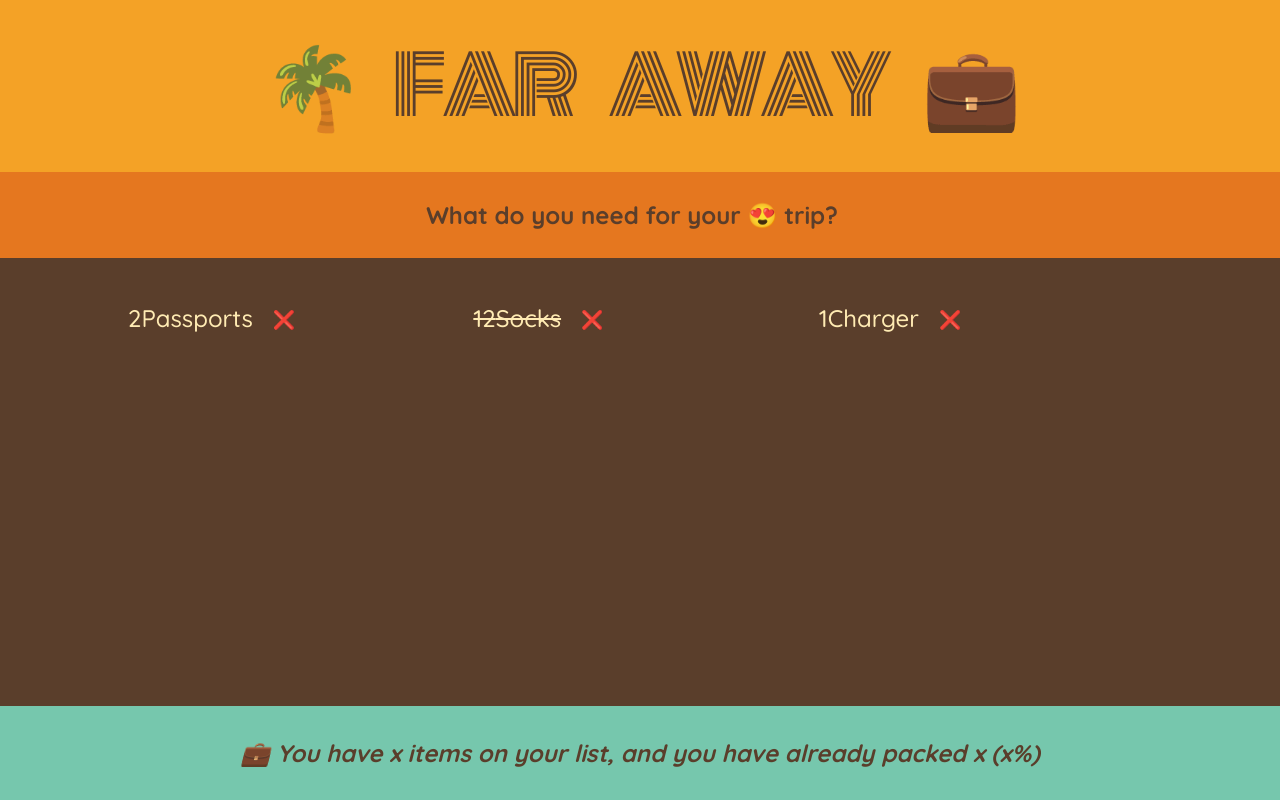
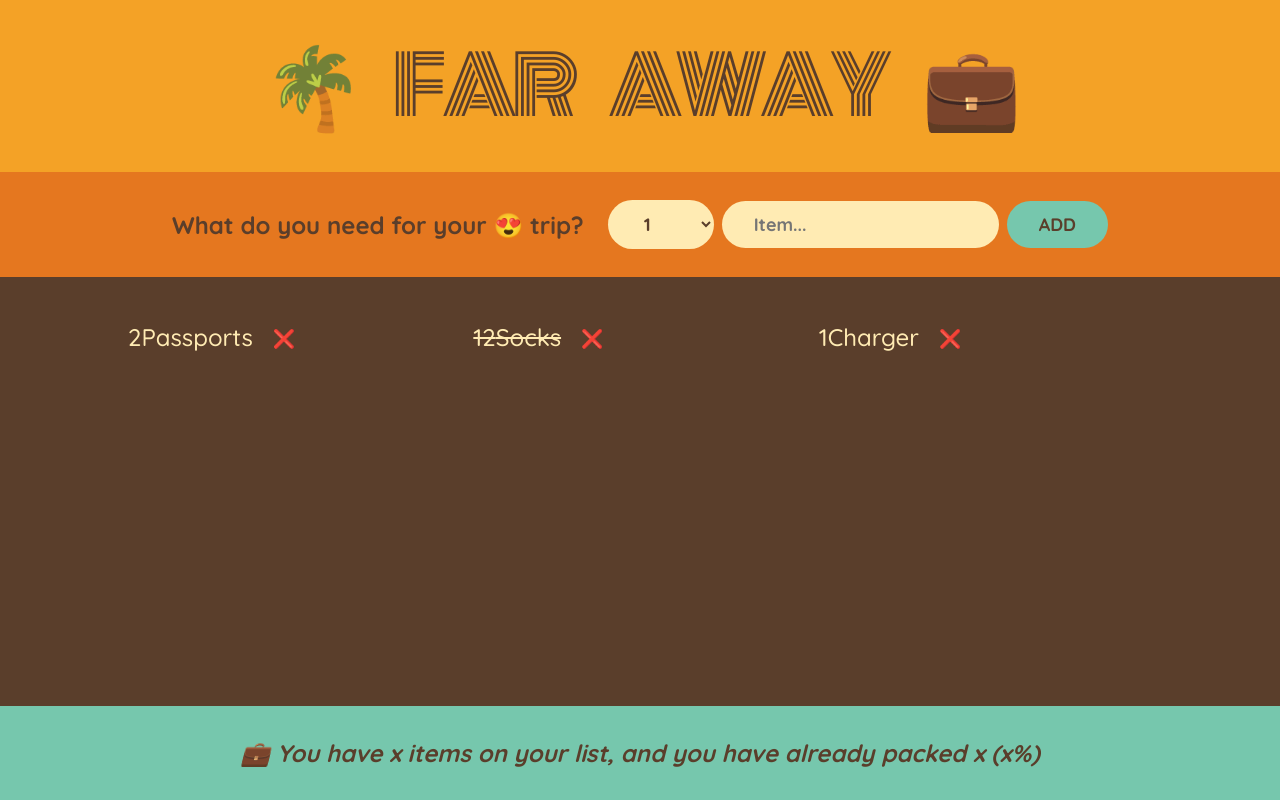
Before and after one commit to argalx/react-travel-list, a React (Create React App) app: page / in a window 1280 px wide. Built offline with nearby package versions, Linux system fonts and the light colour scheme.

Commit message:
Building a Form and Handling Submissions

```diff
--- a/src/App.js
+++ b/src/App.js
@@ -1,7 +1,7 @@
 const initialItems = [
   { id: 1, description: "Passports", quantity: 2, packed: false },
   { id: 2, description: "Socks", quantity: 12, packed: true },
-  { id: 2, description: "Charger", quantity: 1, packed: false },
+  { id: 3, description: "Charger", quantity: 1, packed: false },
 ];
 
 export default function App() {
@@ -20,10 +20,24 @@
 }
 
 function Form() {
+  function handleSubmit(e) {
+    e.preventDefault();
+    console.log(e);
+  }
+
   return (
-    <div className="add-form">
+    <form className="add-form" onSubmit={handleSubmit}>
       <h3>What do you need for your 😍 trip?</h3>
-    </div>
+      <select>
+        {Array.from({ length: 20 }, (_, i) => i + 1).map((num) => (
+          <option value={num} key={num}>
+            {num}
+          </option>
+        ))}
+      </select>
+      <input type="text" placeholder="Item..." />
+      <button>Add</button>
+    </form>
   );
 }
 
@@ -32,7 +46,7 @@
     <div className="list">
       <ul>
         {initialItems.map((item) => (
-          <Item item={item} />
+          <Item item={item} key={item.id} />
         ))}
       </ul>
     </div>
```
